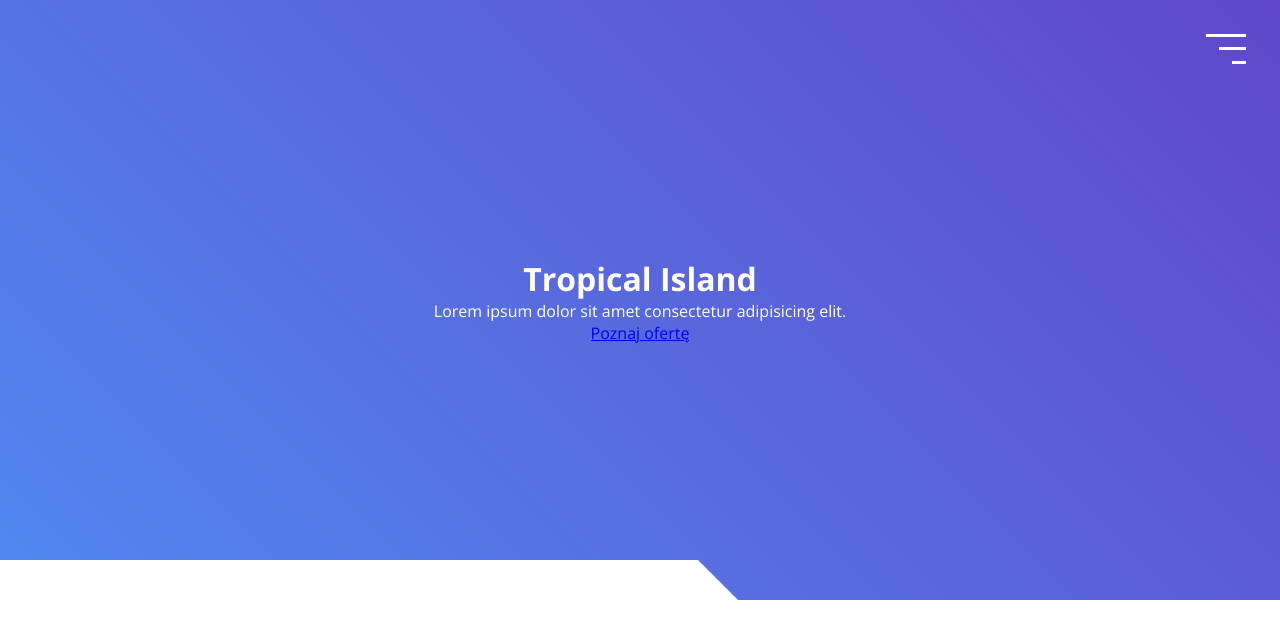
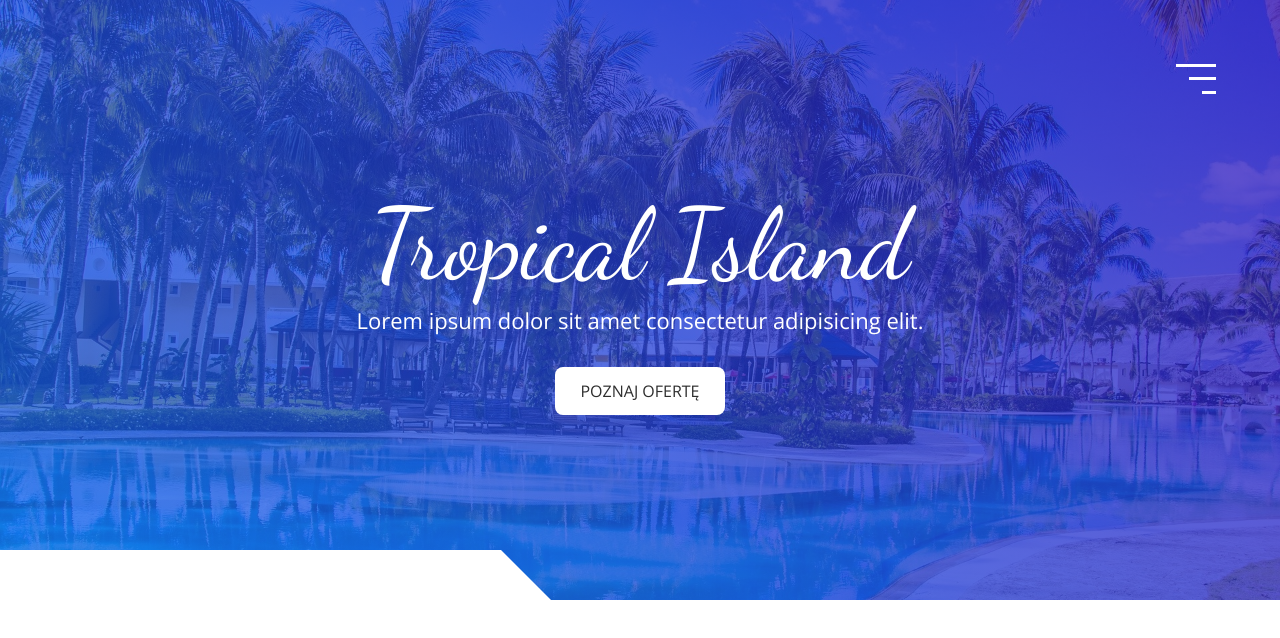
Before and after one commit to aleksKamin/TropicalSite, a plain HTML site: page index.html in a window 1280 px wide. Drawn offline with nearby package versions, Linux system fonts and the light colour scheme.

Commit message:
Header done

```diff
--- a/sass/main.scss
+++ b/sass/main.scss
@@ -79,5 +79,73 @@ body {
 	height: 75vh;
 	text-align: center;
 	color: $pure-white;
-	@include heroImages('/img/beac_big.jpg');
+	@include heroImages('../img/palm_small.jpg');
+	background-attachment: scroll;
+
+	&__heading {
+		font-family: 'Dancing Script', cursive;
+		font-size: 4.8rem;
+		font-weight: 300;
+	}
+
+	&__text {
+		font-size: 1.4rem;
+	}
+
+	&__btn {
+		margin-top: 2em;
+		padding: 0.8em 1.6em;
+		font-size: 1.4rem;
+		background: $pure-white;
+		border: none;
+		border-radius: 8px;
+		color: $dark;
+		text-decoration: none;
+		text-transform: uppercase;
+		cursor: pointer;
+
+		&::before {
+			background-color: $light-white;
+		}
+	}
 }
+
+// ------------------------------- //
+// MEDIA //
+// ------------------------------- //
+
+@media (min-width: 768px) {
+	.white-block {
+		height: 50px;
+		width: 45%;
+	}
+
+	.header {
+		&__heading {
+			font-size: 6.6rem;
+		}
+
+		&__text {
+			font-size: 2.2rem;
+		}
+
+		&__btn {
+			font-size: 1.6rem;
+		}
+	}
+}
+
+@media (min-width: 992px) {
+	.burger-btn {
+		top: 50px;
+		right: 50px;
+	}
+
+	.header {
+		background-image: $blue-gradient, url('../img/palm_big.jpg');
+
+		&__heading {
+			font-size: 10rem;
+		}
+	}
+}
```
Also changed, not shown: css/main.css, 1 other file.
